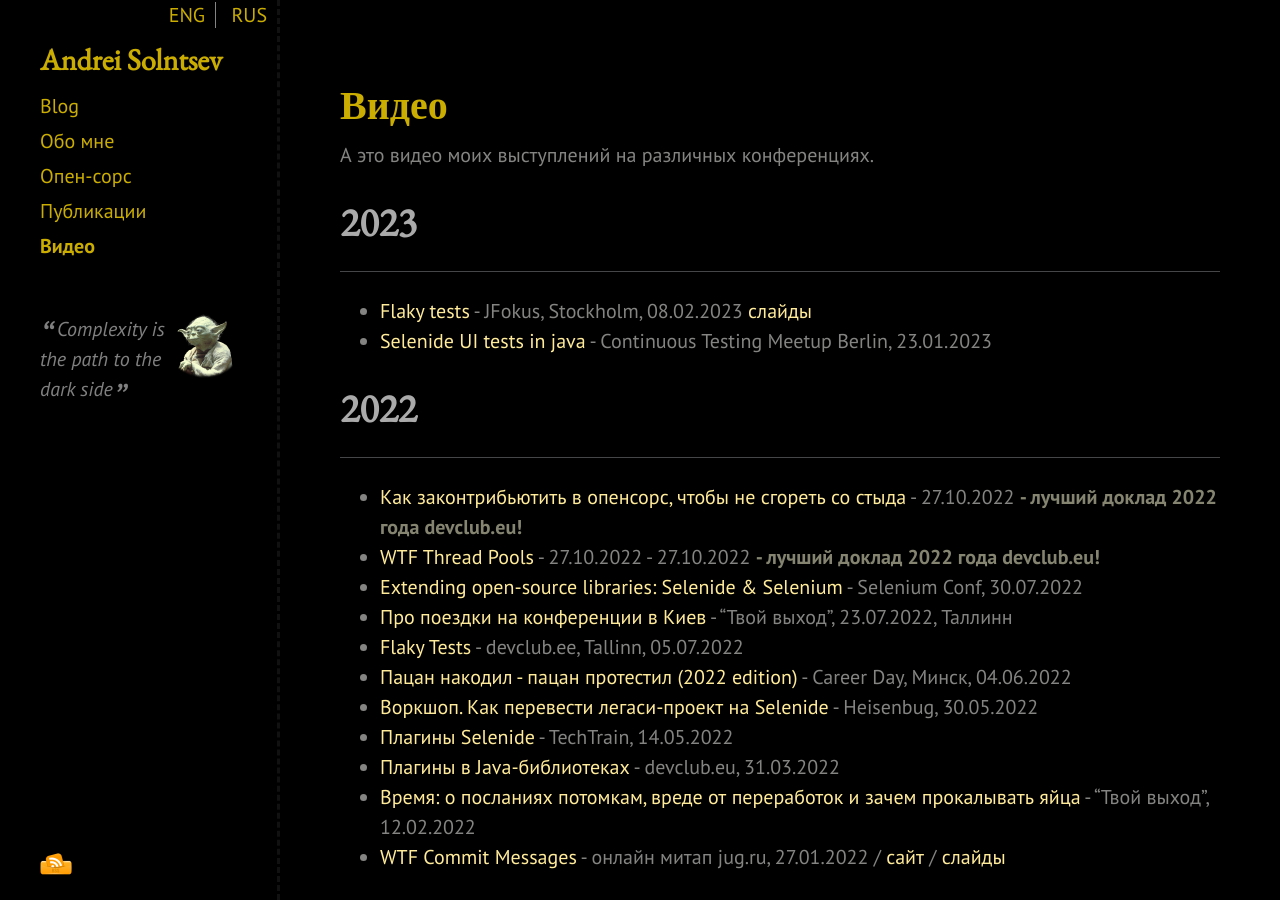
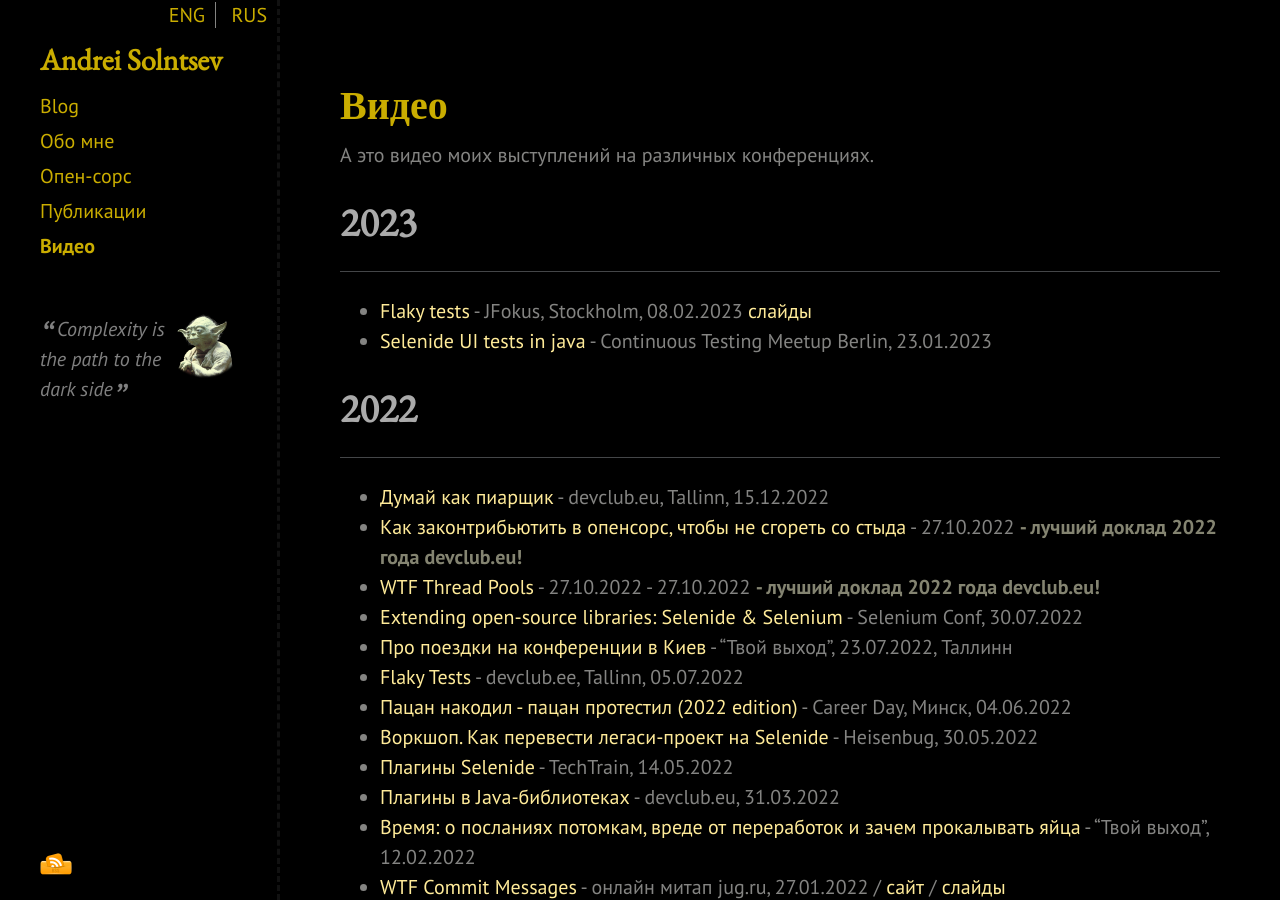
Before and after one commit to asolntsev/asolntsev.github.io, a Jekyll site: the page built from ru/video.md, in a window 1280 px wide and 900 px high. Built offline with Jekyll 4.4.1, drawn with Linux system fonts in a browser that asks for light colours; nearby versions of some CDN libraries.

Commit message:
publish my video "Think as PR specialist" from devclub 2022

```diff
--- a/ru/video.md
+++ b/ru/video.md
@@ -15,6 +15,7 @@ category: ru
 # 2022
 * * *
 
+* [Думай как пиарщик](https://www.youtube.com/watch?v=jyPQzygMpoo&ab_channel=DEVCLUB.EU) - devclub.eu, Tallinn, 15.12.2022
 * [Как законтрибьютить в опенсорс, чтобы не сгореть со стыда](https://www.youtube.com/watch?v=VtX7IpCHMS8&ab_channel=DEVCLUB.EU) - 27.10.2022 **- лучший доклад 2022 года devclub.eu!**
 * [WTF Thread Pools](https://www.youtube.com/watch?v=JKxzELiwO_o&ab_channel=DEVCLUB.EU) - 27.10.2022 - 27.10.2022 **- лучший доклад 2022 года devclub.eu!**
 * [Extending open-source libraries: Selenide & Selenium](https://www.youtube.com/watch?v=-KGtZoFVzr8&list=PL9Z-JgiTsOYRfoG_mcRBlTUIFPIknhQ6S) - Selenium Conf, 30.07.2022
```
